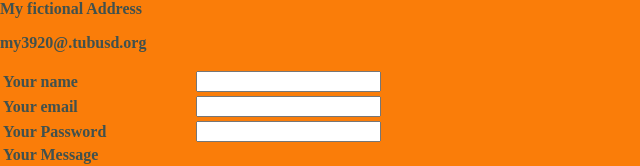
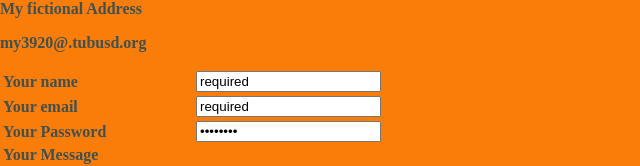
Before and after one commit to altoofaltoo/My-website, a plain HTML site: page Contact Me.html in a window 1280 px wide. Shown: the part 129-295 px from the top of the page, without its empty margins (0-640 px from the left). Drawn offline with Linux system fonts and the light colour scheme.

Commit message:
Update Contact Me.html

```diff
--- a/Contact Me.html
+++ b/Contact Me.html
@@ -23,15 +23,15 @@
     <table align="left">
       <tr>
         <td><label>Your name</label></td>
-        <td><input type="text" name="Name" value=""></td>
+        <td><input type="text" name="Name" value="required"></td>
       </tr>
       <tr>
         <td><label>Your email</label></td>
-        <td> <input type="email" name="Email" value=""></td>
+        <td> <input type="email" name="Email" value="required"></td>
       </tr>
       <tr>
         <td><label>Your Password</label></td>
-        <td><input type="password" name="" value=""></td>
+        <td><input type="password" name="" value="required"></td>
       </tr>
       <tr>
         <td><label>Your Message</label></td>
```
